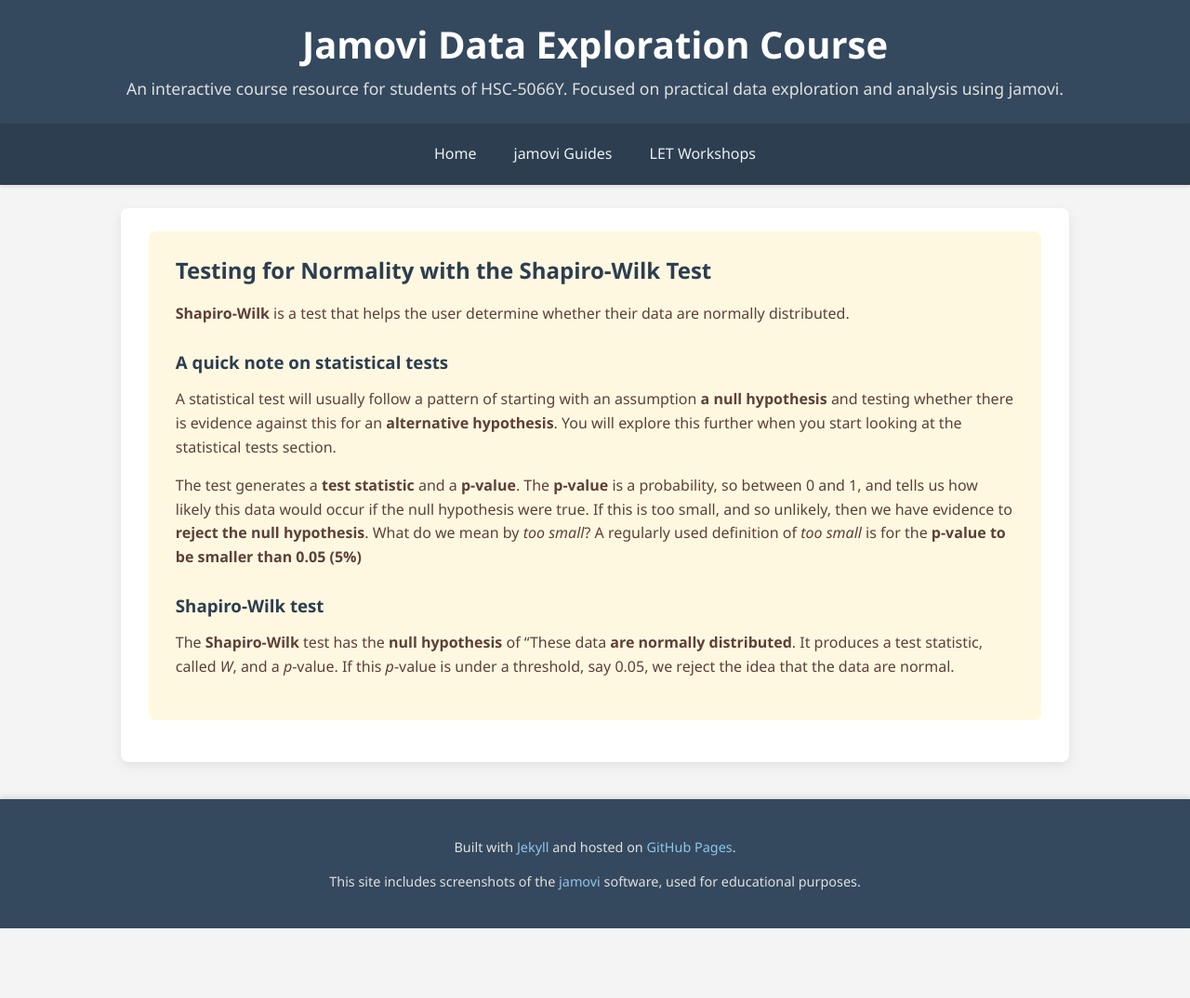
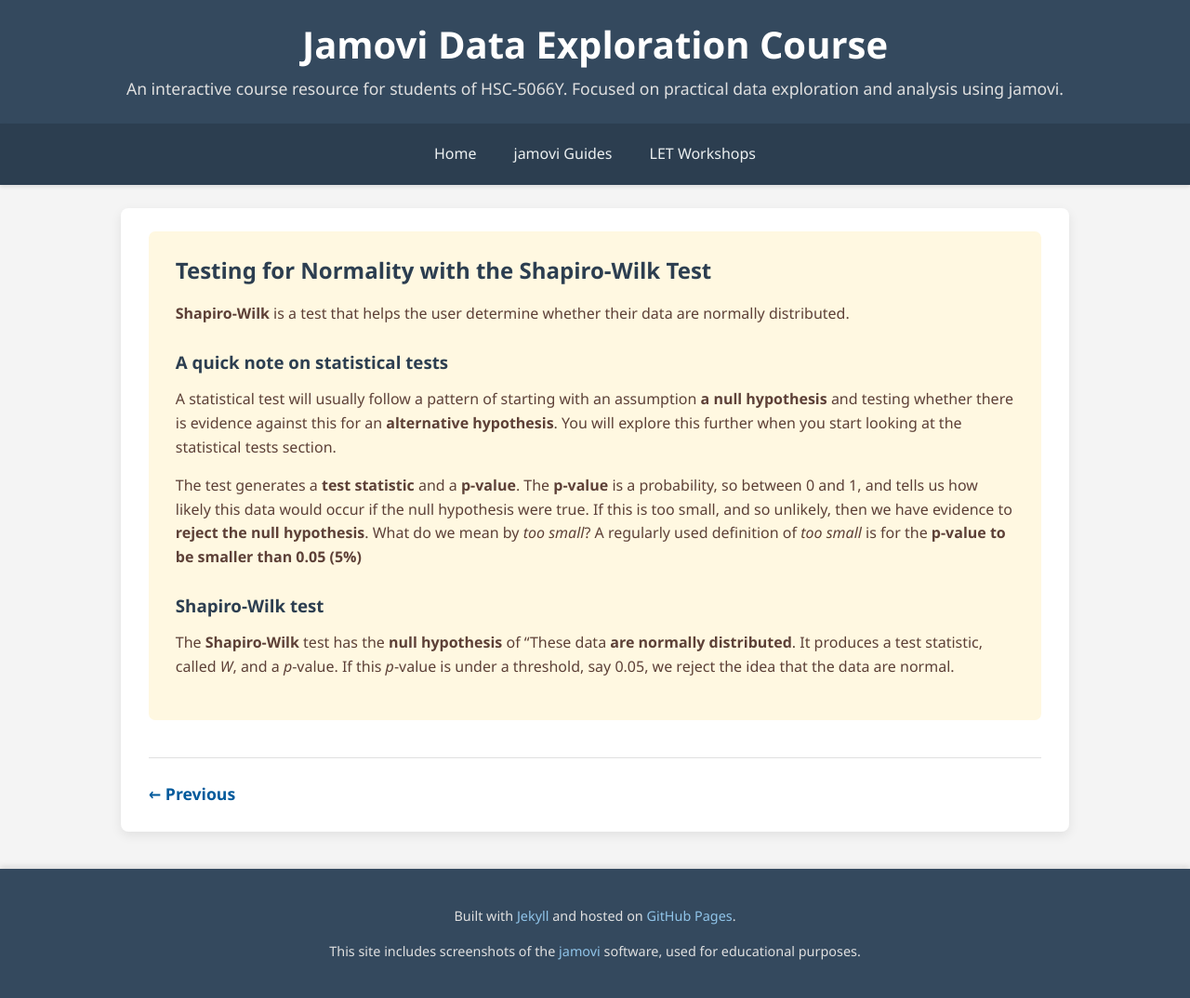
Before and after one commit to probe973/hsc-5066y, a Jekyll site: the page built from jamovi/normality/02-shapiro-wilk.md, in a window 1280 px wide. Shown: the whole page at 93% size. Built offline with Jekyll 4.4.1, drawn with Linux system fonts in a browser that asks for light colours; before the commit the page ends 999 px from its top, so only the background shows below that.

Commit message:
Update 02-shapiro-wilk.md

```diff
--- a/jamovi/normality/02-shapiro-wilk.md
+++ b/jamovi/normality/02-shapiro-wilk.md
@@ -22,3 +22,5 @@ The **Shapiro-Wilk** test has the **null hypothesis** of "These data **are norma
 the idea that the data are normal.
 
 </div>
+
+{% include pagination.html %}
```
